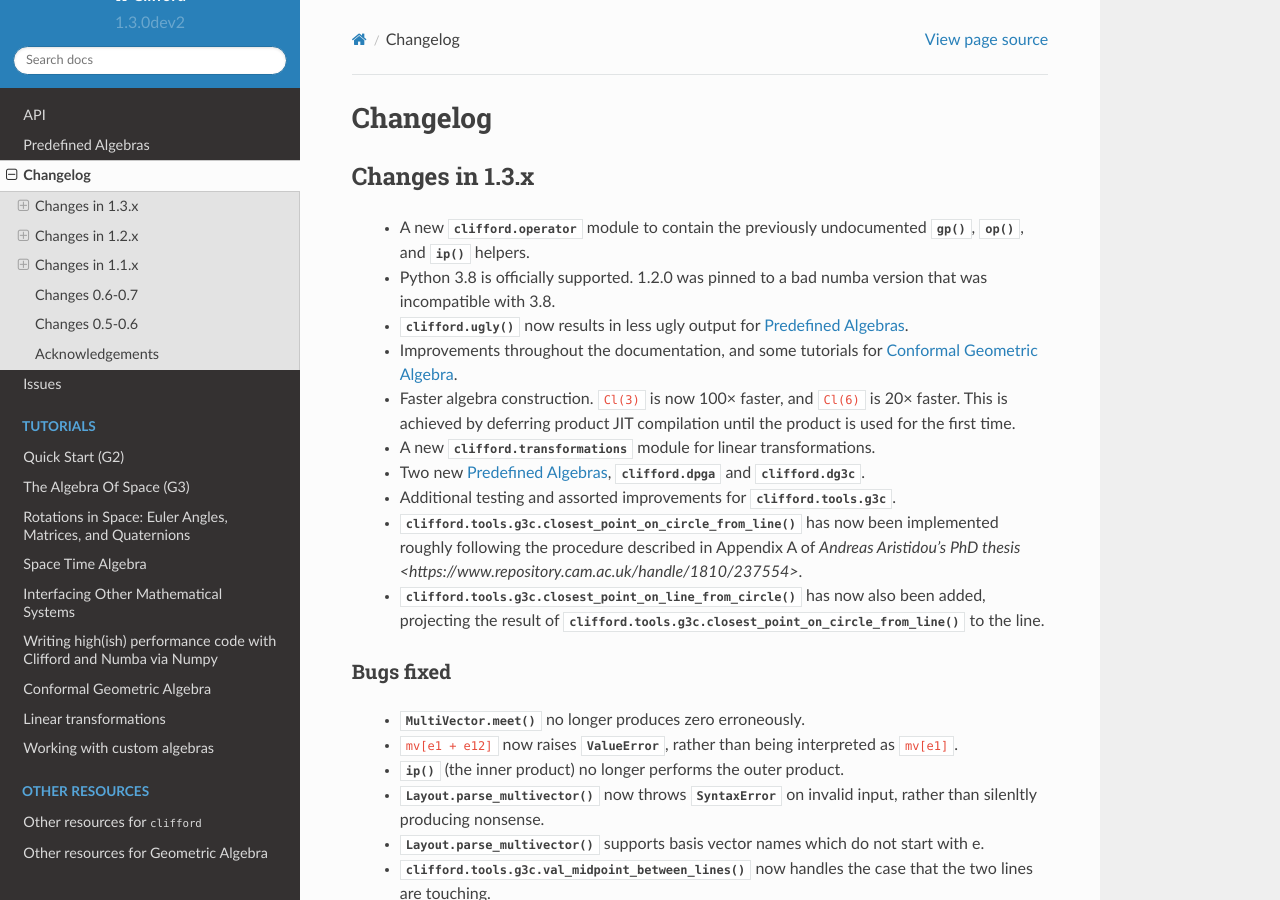
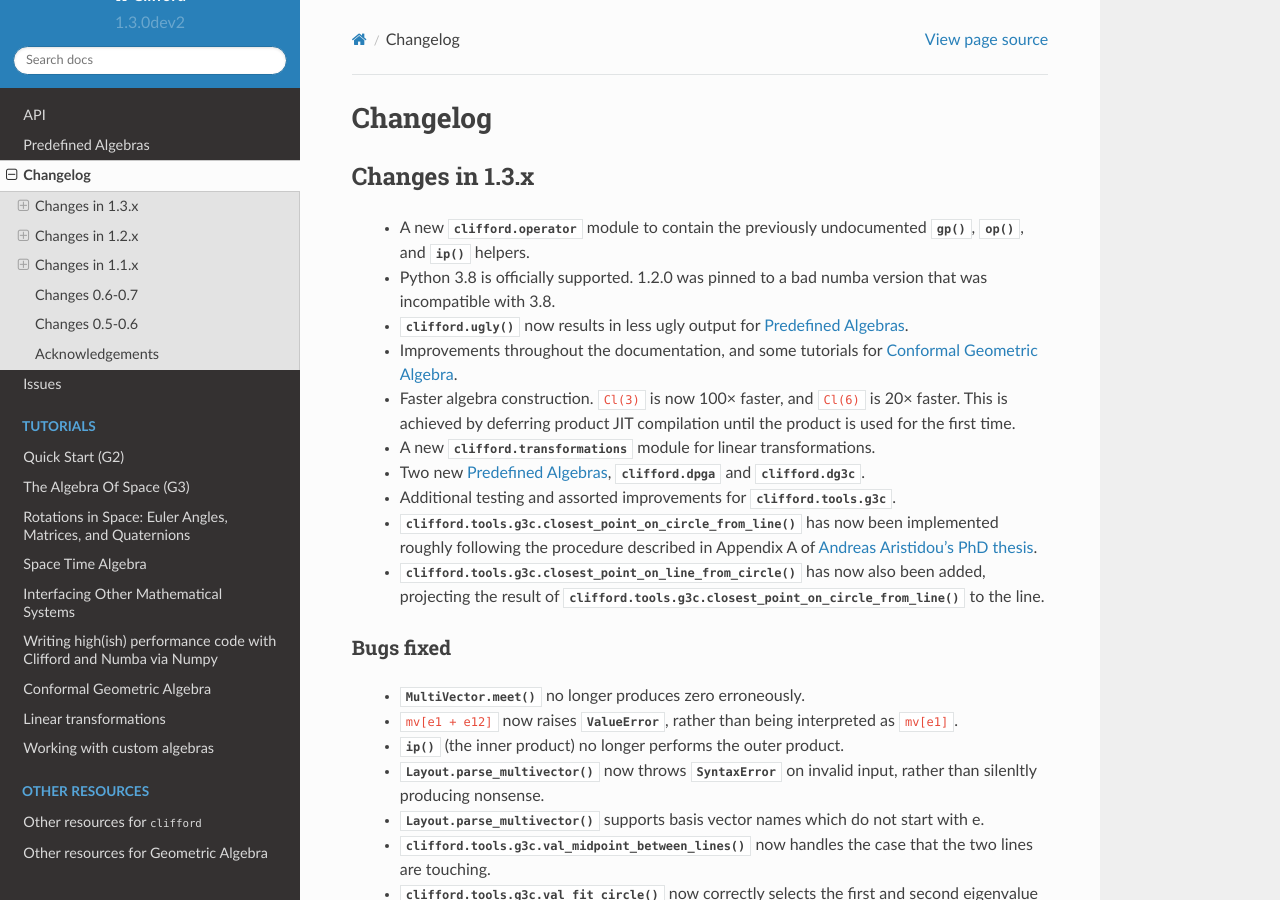
Before and after one commit to pygae/clifford, a Sphinx documentation site: the page built from docs/changelog.rst, in a window 1280 px wide and 900 px high. Built offline with Sphinx 7.4.7 and the Read the Docs theme 2.0.0, drawn with Linux system fonts in a browser that asks for light colours; pages that are not in the unit, such as notebooks, are missing from menus; part of the change alters nothing that is shown.

```diff
--- a/docs/changelog.rst
+++ b/docs/changelog.rst
@@ -22,8 +22,8 @@ Changes in 1.3.x
  * Two new :doc:`predefined-algebras`, :mod:`clifford.dpga` and :mod:`clifford.dg3c`.
  * Additional testing and assorted improvements for :mod:`clifford.tools.g3c`.
  * :func:`clifford.tools.g3c.closest_point_on_circle_from_line` has now been implemented
-   roughly following the procedure described in Appendix A of `Andreas Aristidou's PhD thesis
-   <https://www.repository.cam.ac.uk/handle/1810/237554>`.
+   roughly following the procedure described in Appendix A of
+   `Andreas Aristidou's PhD thesis <https://www.repository.cam.ac.uk/handle/1810/237554>`_.
  * :func:`clifford.tools.g3c.closest_point_on_line_from_circle` has now also been added,
    projecting the result of :func:`clifford.tools.g3c.closest_point_on_circle_from_line`
    to the line.
```
